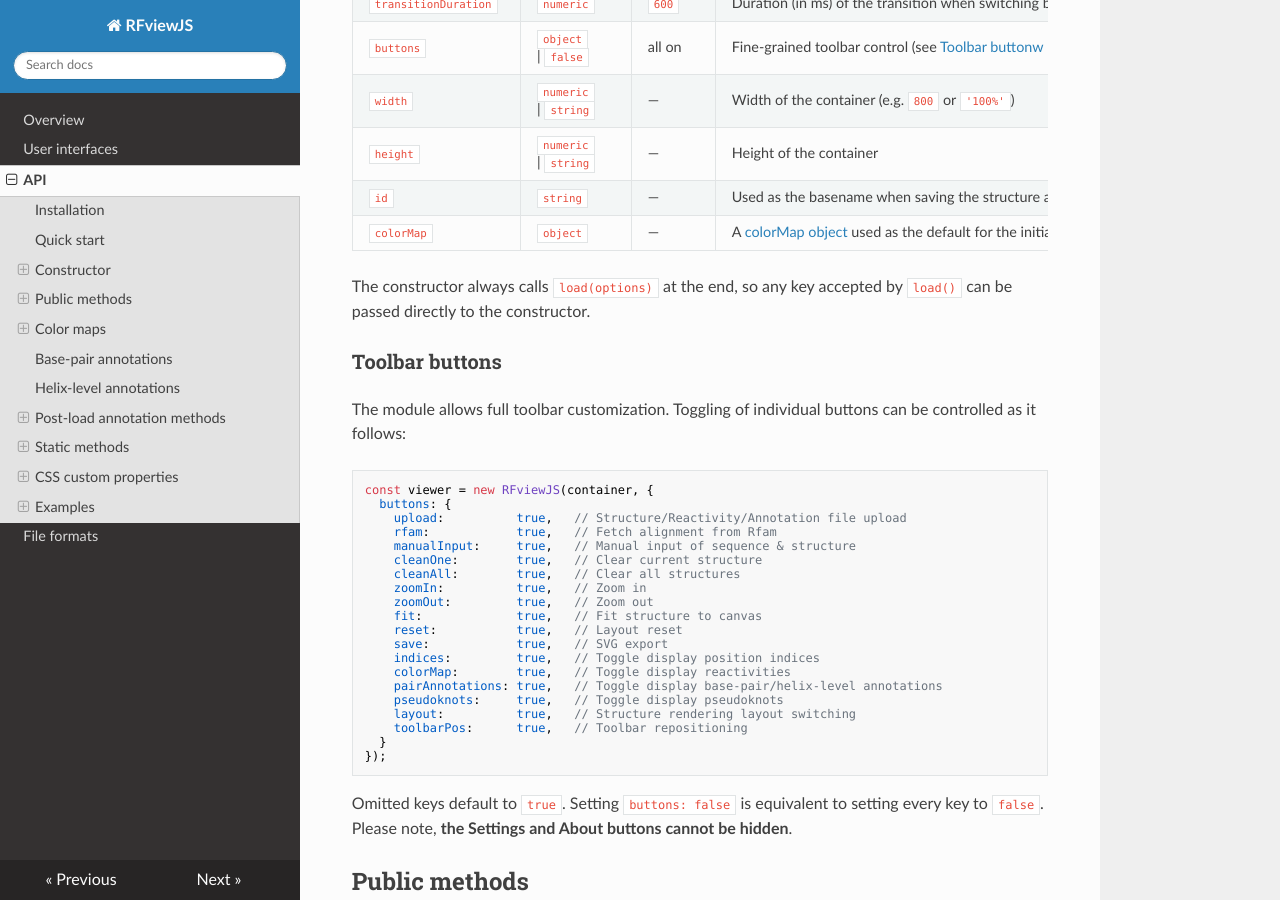
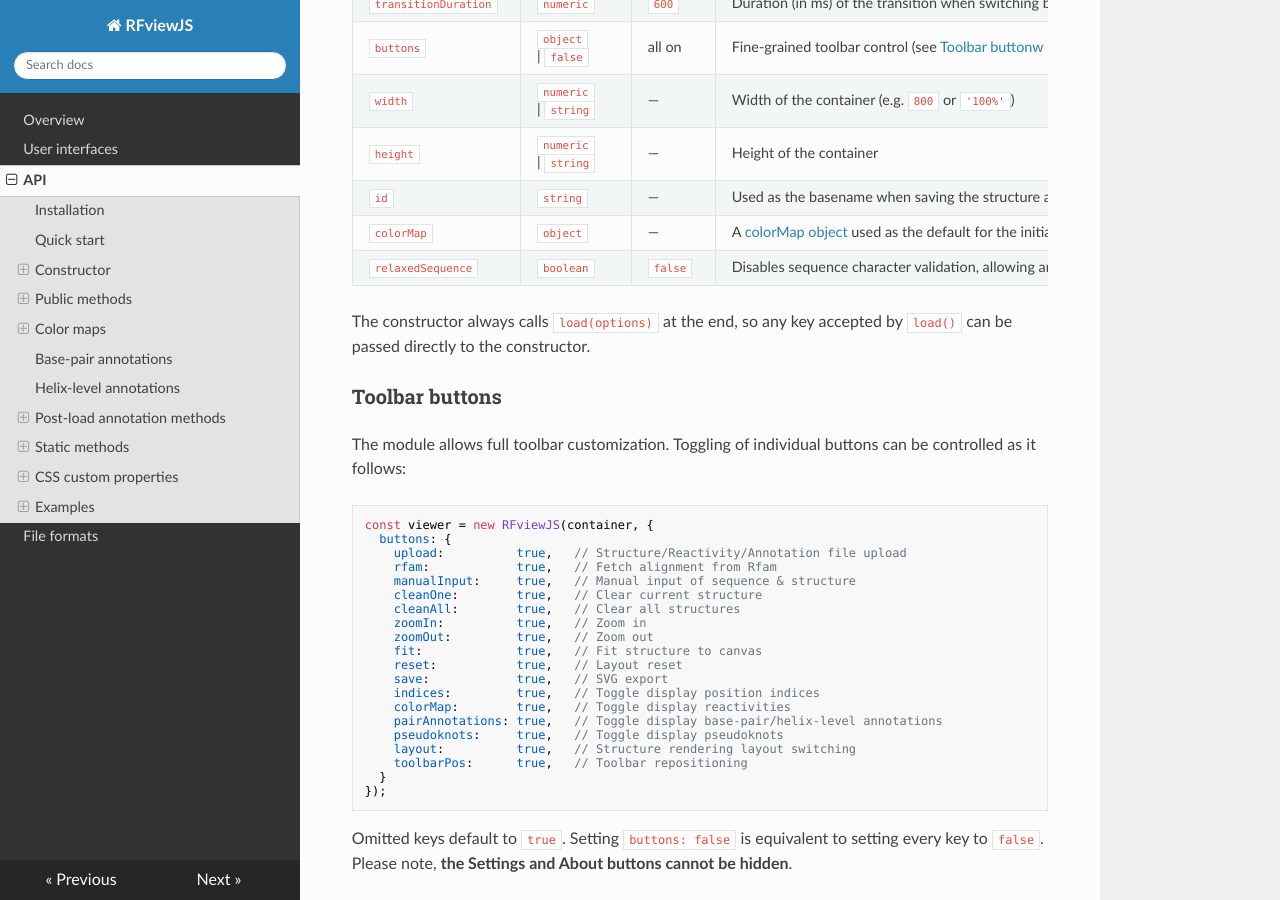
Before and after one commit to dincarnato/RFviewJS-docs, an MkDocs documentation site: the page built from docs/api.md, in a window 1280 px wide and 900 px high, scrolled down 1667 px. Built offline with MkDocs 1.6.1, drawn with Linux system fonts in a browser that asks for light colours; nearby versions of some CDN libraries; old or Windows-style settings are respelled for this version of MkDocs.

Commit message:
Added parameter to enable custom sequence alphabets

```diff
--- a/docs/api.md
+++ b/docs/api.md
@@ -75,6 +75,7 @@ const viewer = new RFviewJS(container, options);
 | `height` | `numeric` \| `string` | — | Height of the container |
 | `id` | `string` | — | Used as the basename when saving the structure as SVG |
 | `colorMap` | `object` | — | A [colorMap object](#color-maps) used as the default for the initial `load()` call triggered by the constructor (__Note:__ it has no effect on subsequent `load()` calls) |
+| `relaxedSequence` | `boolean` | `false` | Disables sequence character validation, allowing any character (custom alphabets) to be used. When enabled, all base pairs are rendered as single lines regardless of the base identity |
 
 The constructor always calls `load(options)` at the end, so any key accepted by `load()` can be passed directly to the constructor.
 
```
